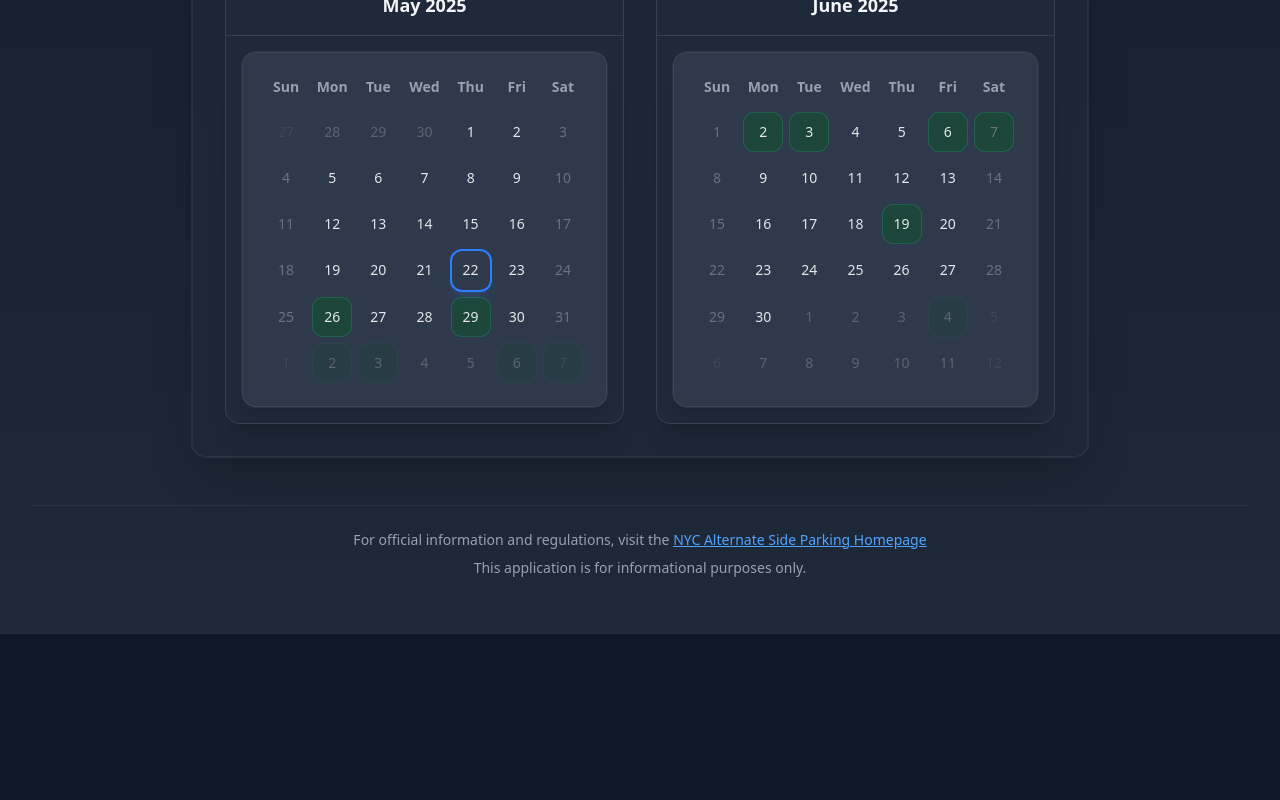
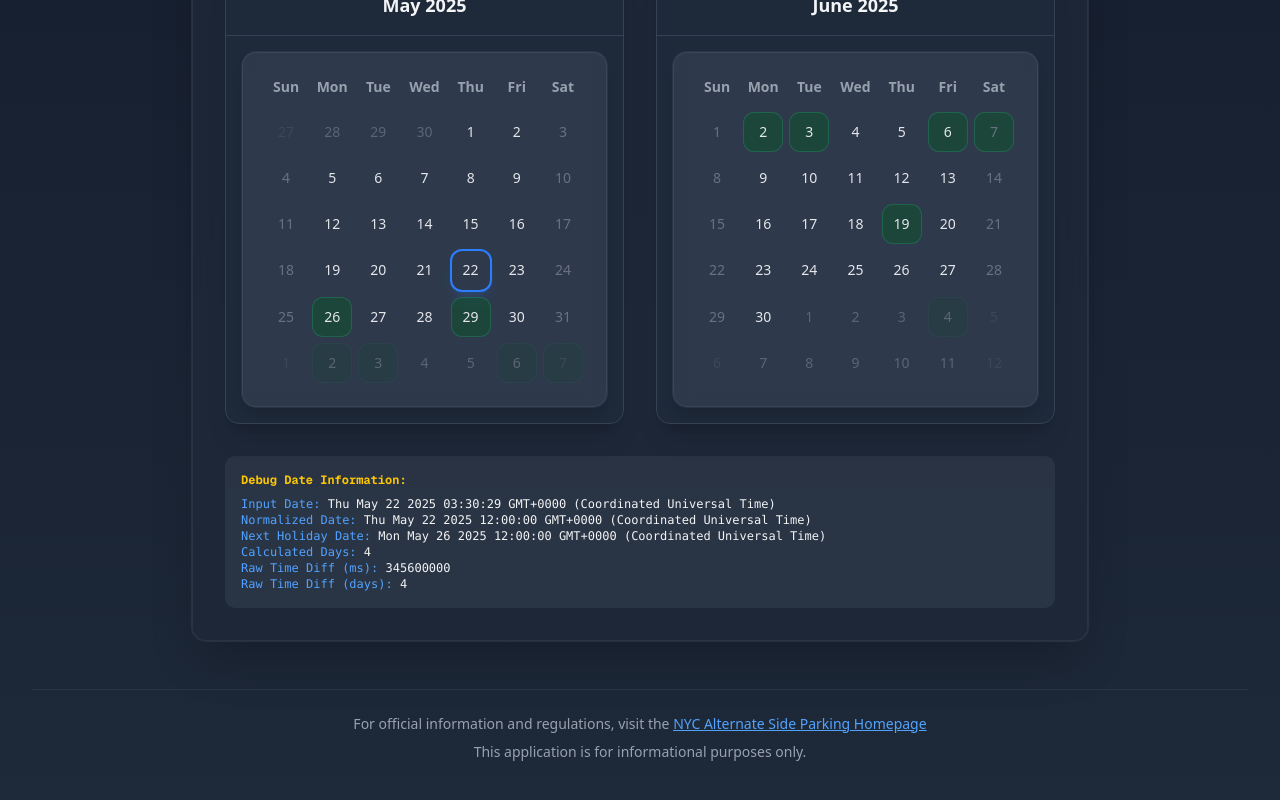
Before and after one commit to ryancummings/nyc-asp, a Next.js app: page / in a window 1280 px wide. Shown: the part 757-1557 px from the top of the page. Before the commit the page ends 1391 px from the top, so only its background shows below. Built offline with nearby package versions, Linux system fonts and the light colour scheme.

Commit message:
debug panel for dates

```diff
--- a/app/page.tsx
+++ b/app/page.tsx
@@ -1,4 +1,4 @@
-import { isHolidayToday, getUpcomingHolidays, formatDaysUntil, formatDateId, type Holiday } from '../utils/dates';
+import { isHolidayToday, getUpcomingHolidays, formatDaysUntil, formatDateId, debugDateInfo, type Holiday } from '../utils/dates';
 import { CalendarSection } from '../components/calendar-section';
 import { Footer } from '../components/footer';
 
@@ -42,6 +42,21 @@ export default function Home() {
         </div>
 
         <CalendarSection initialDate={today} />
+
+        {/* Debug information */}
+        {debugDateInfo && (
+          <div className="mt-8 p-4 bg-gray-700/50 rounded-lg text-left text-xs font-mono overflow-auto">
+            <h3 className="font-bold mb-2 text-yellow-400">Debug Date Information:</h3>
+            <pre className="whitespace-pre-wrap break-all">
+              <p><span className="text-blue-400">Input Date:</span> {debugDateInfo.inputDate}</p>
+              <p><span className="text-blue-400">Normalized Date:</span> {debugDateInfo.normalizedDate}</p>
+              <p><span className="text-blue-400">Next Holiday Date:</span> {debugDateInfo.nextHolidayDate}</p>
+              <p><span className="text-blue-400">Calculated Days:</span> {debugDateInfo.calculatedDays}</p>
+              <p><span className="text-blue-400">Raw Time Diff (ms):</span> {debugDateInfo.rawTimeDiff}</p>
+              <p><span className="text-blue-400">Raw Time Diff (days):</span> {debugDateInfo.rawTimeDiff / (1000 * 60 * 60 * 24)}</p>
+            </pre>
+          </div>
+        )}
       </section>
 
       <Footer />
--- a/utils/dates.ts
+++ b/utils/dates.ts
@@ -91,9 +91,25 @@ function getDaysBetween(startDate: Date, endDate: Date): number {
   return Math.round(timeDiff / (1000 * 60 * 60 * 24));
 }
 
+export interface DebugDateInfo {
+  inputDate: string;
+  normalizedDate: string;
+  nextHolidayDate: string;
+  calculatedDays: number;
+  rawTimeDiff: number;
+}
+
+// Global variable to store debug information
+export let debugDateInfo: DebugDateInfo | null = null;
+
 export function getUpcomingHolidays(date: Date, count: number = 3): Holiday[] {
+  // Store original input date for debugging
+  const inputDateStr = date.toString();
+
   // Get today's date with time set to noon (to avoid DST issues)
   const today = new Date(date.getFullYear(), date.getMonth(), date.getDate(), 12, 0, 0);
+  const normalizedDateStr = today.toString();
+
   // Get tomorrow's date
   const tomorrow = new Date(today);
   tomorrow.setDate(tomorrow.getDate() + 1);
@@ -113,13 +129,25 @@ export function getUpcomingHolidays(date: Date, count: number = 3): Holiday[] {
     throw new Error('No future holidays found');
   }
 
-  return upcomingDates.map(holidayDate => {
+  const result = upcomingDates.map(holidayDate => {
     const [year, month, day] = holidayDate.split('-').map(Number);
     // Create holiday date with noon time
     const holidayDate_ = new Date(year, month - 1, day, 12, 0, 0);
 
     // Calculate days between today and the holiday
     const daysUntil = getDaysBetween(today, holidayDate_);
+
+    // For the first holiday, store debug information
+    if (upcomingDates.indexOf(holidayDate) === 0) {
+      const timeDiff = holidayDate_.getTime() - today.getTime();
+      debugDateInfo = {
+        inputDate: inputDateStr,
+        normalizedDate: normalizedDateStr,
+        nextHolidayDate: holidayDate_.toString(),
+        calculatedDays: daysUntil,
+        rawTimeDiff: timeDiff
+      };
+    }
 
     return {
       date: holidayDate_,
@@ -128,6 +156,8 @@ export function getUpcomingHolidays(date: Date, count: number = 3): Holiday[] {
       dayOfWeek: holidayDate_.toLocaleDateString('en-US', { weekday: 'long' })
     };
   });
+
+  return result;
 }
 
 export function formatDaysUntil(daysUntil: number): string {
```
